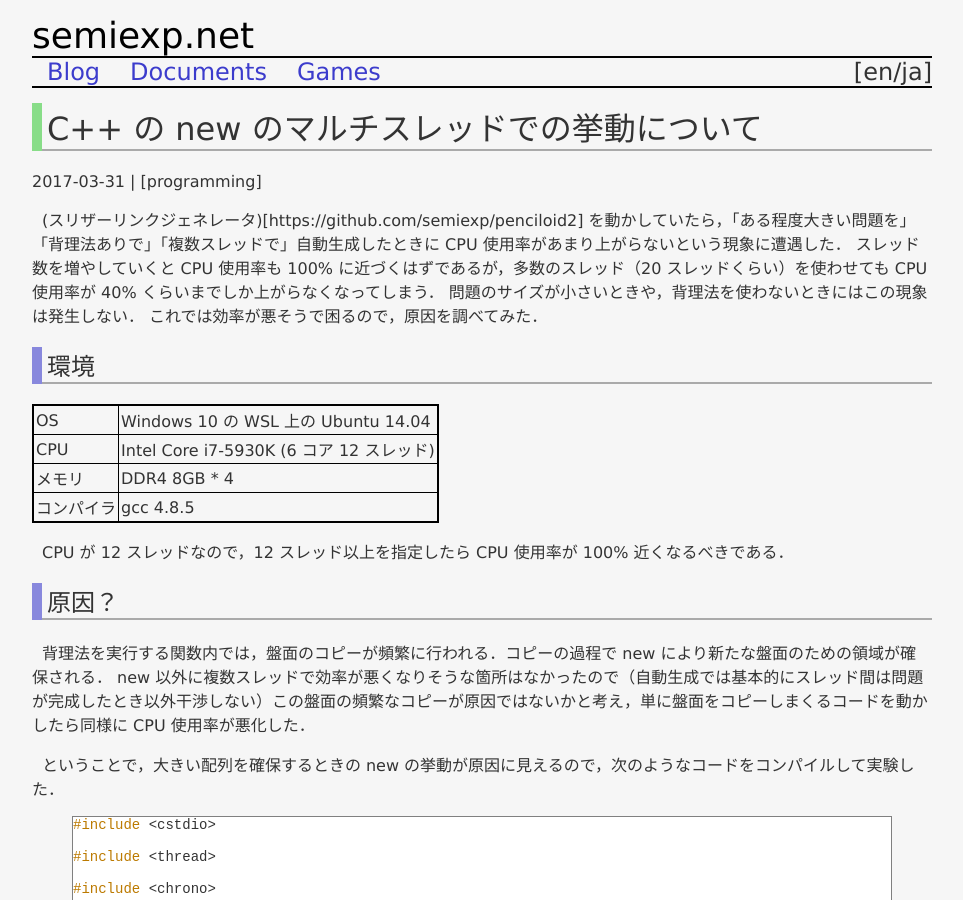
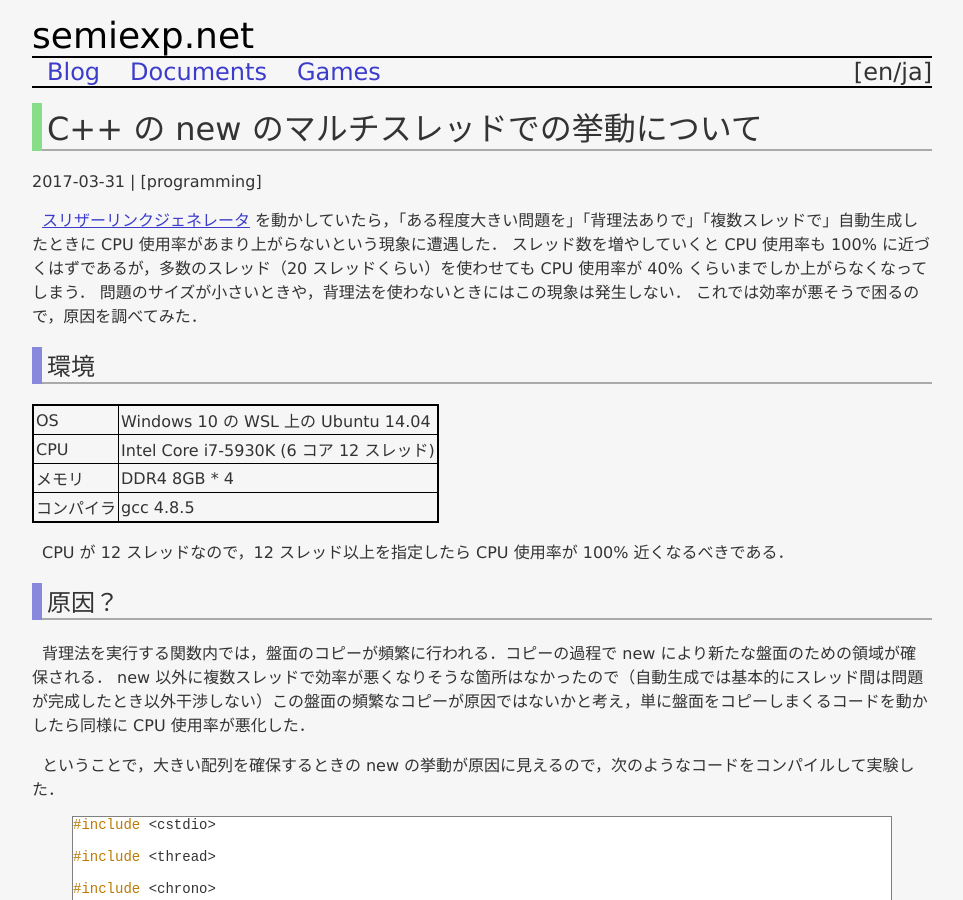
Before and after one commit to semiexp/semiexp.github.io, a Jekyll site: the page built from _posts/2017-03-31-cpp_new.md, in a window 1280 px wide and 900 px high. Shown: the whole window, without its empty margins (158-1121 px from the left). Built offline with Jekyll 4.4.1, drawn with Linux system fonts in a browser that asks for light colours.

Commit message:
Fix the last post

```diff
--- a/_posts/2017-03-31-cpp_new.md
+++ b/_posts/2017-03-31-cpp_new.md
@@ -6,7 +6,7 @@ date: 2017-03-31
 categories: [programming]
 ---
 
-(スリザーリンクジェネレータ)[https://github.com/semiexp/penciloid2] を動かしていたら，「ある程度大きい問題を」「背理法ありで」「複数スレッドで」自動生成したときに CPU 使用率があまり上がらないという現象に遭遇した．
+[スリザーリンクジェネレータ](https://github.com/semiexp/penciloid2) を動かしていたら，「ある程度大きい問題を」「背理法ありで」「複数スレッドで」自動生成したときに CPU 使用率があまり上がらないという現象に遭遇した．
 スレッド数を増やしていくと CPU 使用率も 100% に近づくはずであるが，多数のスレッド（20 スレッドくらい）を使わせても CPU 使用率が 40% くらいまでしか上がらなくなってしまう．
 問題のサイズが小さいときや，背理法を使わないときにはこの現象は発生しない．
 これでは効率が悪そうで困るので，原因を調べてみた．
```
